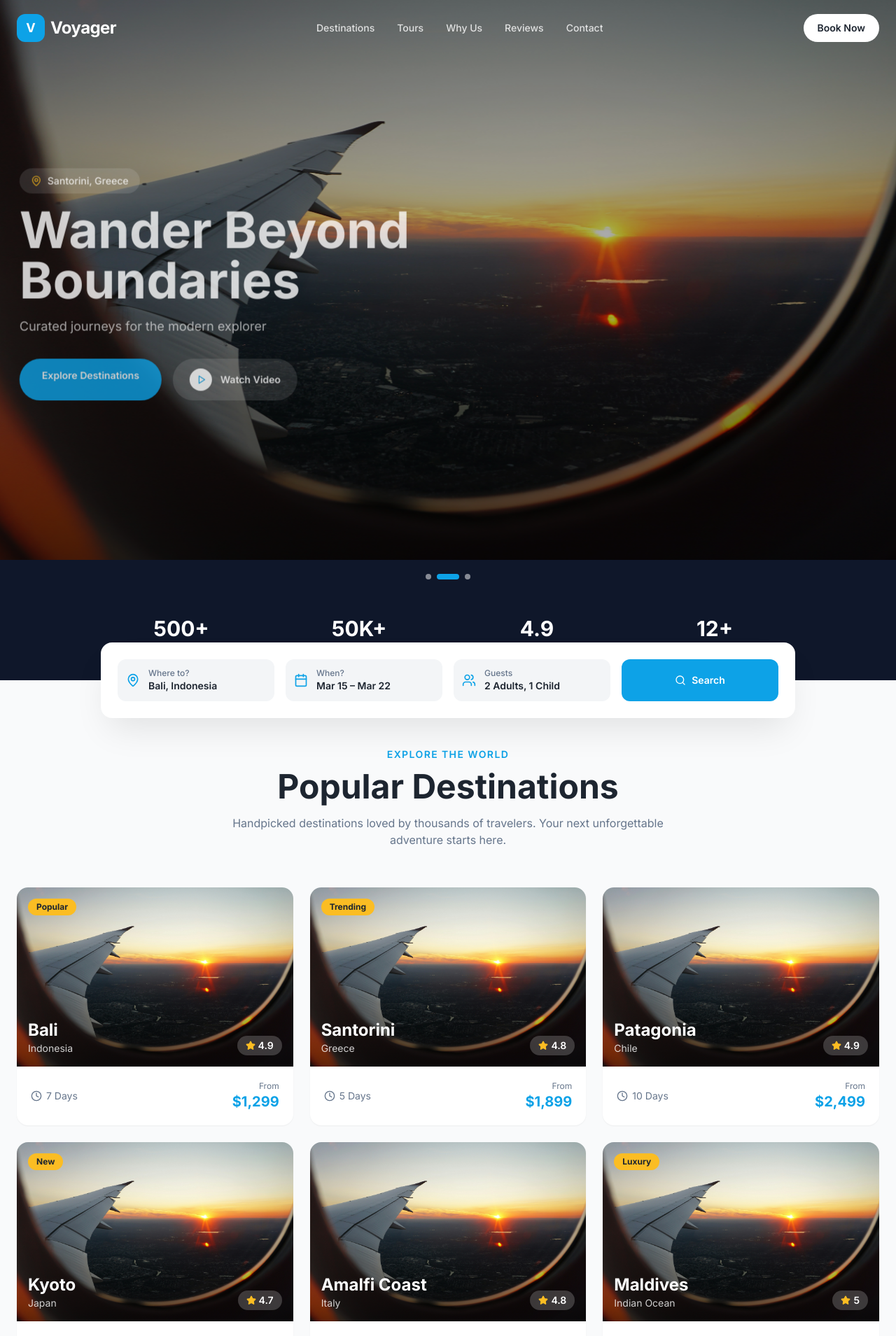
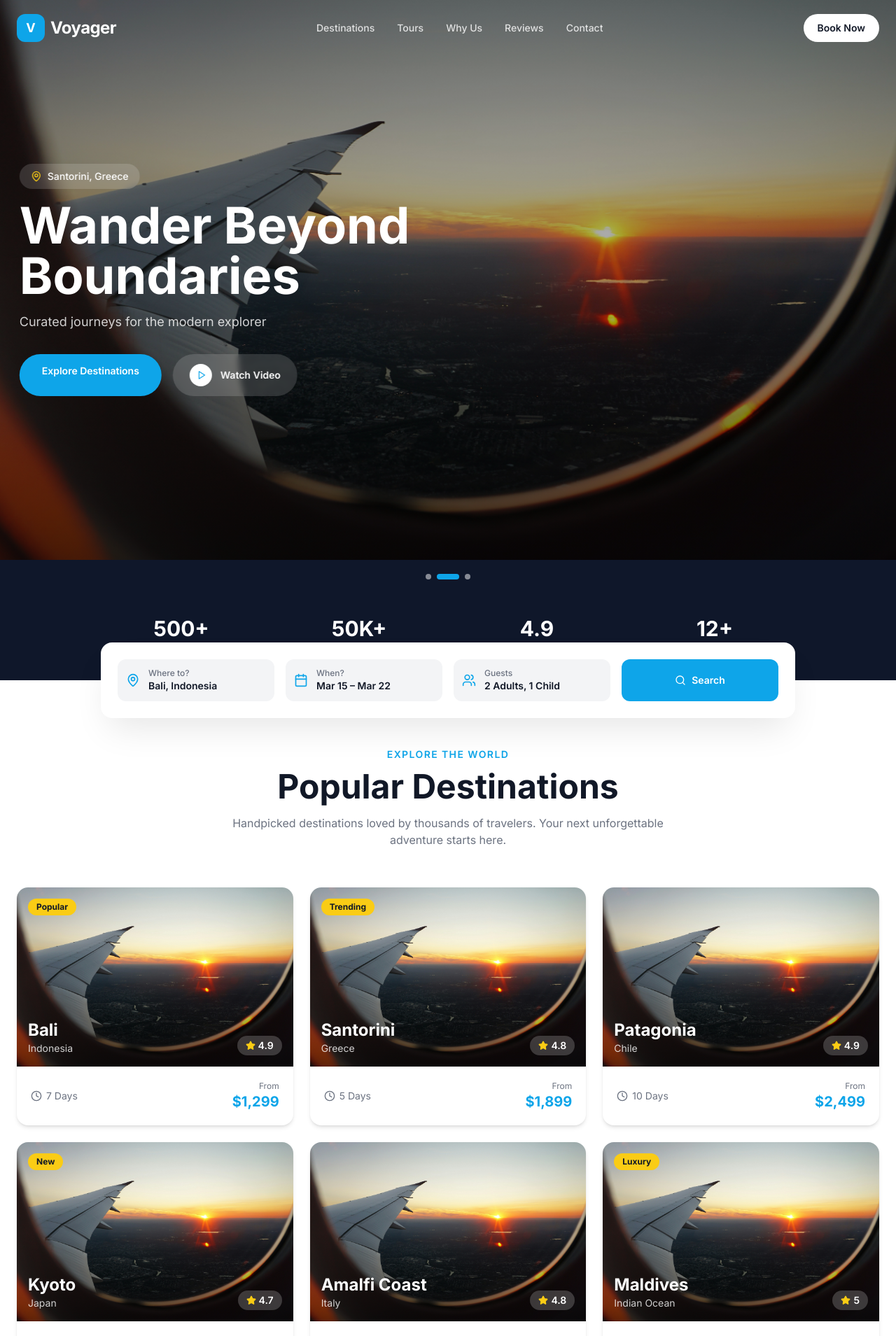
Before and after one commit to s0vers/talwker, a Next.js app: page / in a window 1280 px wide. Shown: the top 1909 px of the page at 70% size. Built offline with nearby package versions, Linux system fonts and the light colour scheme.

Commit message:
Fix rendering: remove framer-motion SSR opacity issues, use direct Tailwind colors instead of CSS variables
Co-authored-by: Sovers Tonmoy Pandey <pandey.sovers@gmail.com>

```diff
--- a/src/components/BasicLayout.tsx
+++ b/src/components/BasicLayout.tsx
@@ -1,6 +1,5 @@
 "use client";
 
-import Image from "next/image";
 import Link from "next/link";
 import React, { useState, useEffect } from "react";
 import { Sheet, SheetContent, SheetTrigger } from "./ui/sheet";
@@ -44,12 +43,12 @@ export default function BasicLayout({
 			>
 				<div className="mx-auto flex h-20 max-w-7xl items-center justify-between px-4 md:px-6">
 					<Link href="/" className="flex items-center gap-2">
-						<div className="flex h-10 w-10 items-center justify-center rounded-lg bg-primary">
+						<div className="flex h-10 w-10 items-center justify-center rounded-lg bg-sky-500">
 							<span className="text-lg font-bold text-white">V</span>
 						</div>
 						<span
 							className={`text-2xl font-bold tracking-tight ${
-								scrolled ? "text-foreground" : "text-white"
+								scrolled ? "text-gray-900" : "text-white"
 							}`}
 						>
 							Voyager
@@ -61,9 +60,9 @@ export default function BasicLayout({
 							<Link
 								key={link.href}
 								href={link.href}
-								className={`text-sm font-medium transition-colors hover:text-primary ${
+								className={`text-sm font-medium transition-colors hover:text-sky-500 ${
 									scrolled
-										? "text-foreground/70"
+										? "text-gray-600"
 										: "text-white/80 hover:text-white"
 								}`}
 							>
@@ -77,8 +76,8 @@ export default function BasicLayout({
 							href="#contact"
 							className={`rounded-full px-5 py-2.5 text-sm font-semibold transition-all ${
 								scrolled
-									? "bg-primary text-white hover:bg-primary/90"
-									: "bg-white text-foreground hover:bg-white/90"
+									? "bg-sky-500 text-white hover:bg-sky-600"
+									: "bg-white text-gray-900 hover:bg-white/90"
 							}`}
 						>
 							Book Now
@@ -90,7 +89,7 @@ export default function BasicLayout({
 							<button className="lg:hidden" aria-label="Open menu">
 								<LuMenu
 									className={`h-7 w-7 ${
-										scrolled ? "text-foreground" : "text-white"
+										scrolled ? "text-gray-900" : "text-white"
 									}`}
 								/>
 							</button>
@@ -98,10 +97,10 @@ export default function BasicLayout({
 						<SheetContent side="right" className="w-80 bg-white p-8">
 							<div className="flex flex-col gap-8">
 								<div className="flex items-center gap-2">
-									<div className="flex h-9 w-9 items-center justify-center rounded-lg bg-primary">
+									<div className="flex h-9 w-9 items-center justify-center rounded-lg bg-sky-500">
 										<span className="text-base font-bold text-white">V</span>
 									</div>
-									<span className="text-xl font-bold text-foreground">
+									<span className="text-xl font-bold text-gray-900">
 										Voyager
 									</span>
 								</div>
@@ -110,7 +109,7 @@ export default function BasicLayout({
 										<Link
 											key={link.href}
 											href={link.href}
-											className="text-lg font-medium text-foreground/70 transition-colors hover:text-primary"
+											className="text-lg font-medium text-gray-600 transition-colors hover:text-sky-500"
 										>
 											{link.label}
 										</Link>
@@ -118,7 +117,7 @@ export default function BasicLayout({
 								</nav>
 								<Link
 									href="#contact"
-									className="rounded-full bg-primary px-5 py-3 text-center text-sm font-semibold text-white transition-all hover:bg-primary/90"
+									className="rounded-full bg-sky-500 px-5 py-3 text-center text-sm font-semibold text-white transition-all hover:bg-sky-600"
 								>
 									Book Now
 								</Link>
@@ -135,7 +134,7 @@ export default function BasicLayout({
 					<div className="grid gap-10 md:grid-cols-2 lg:grid-cols-4">
 						<div>
 							<div className="mb-6 flex items-center gap-2">
-								<div className="flex h-10 w-10 items-center justify-center rounded-lg bg-primary">
+								<div className="flex h-10 w-10 items-center justify-center rounded-lg bg-sky-500">
 									<span className="text-lg font-bold text-white">V</span>
 								</div>
 								<span className="text-2xl font-bold">Voyager</span>
@@ -150,7 +149,7 @@ export default function BasicLayout({
 										<a
 											key={i}
 											href="#"
-											className="flex h-9 w-9 items-center justify-center rounded-full bg-slate-800 text-slate-400 transition-colors hover:bg-primary hover:text-white"
+											className="flex h-9 w-9 items-center justify-center rounded-full bg-slate-800 text-slate-400 transition-colors hover:bg-sky-500 hover:text-white"
 										>
 											<Icon className="h-4 w-4" />
 										</a>
@@ -160,7 +159,7 @@ export default function BasicLayout({
 						</div>
 
 						<div>
-							<h3 className="mb-5 text-sm font-semibold uppercase tracking-wider">
+							<h3 className="mb-5 text-sm font-semibold uppercase tracking-wider text-white">
 								Quick Links
 							</h3>
 							<ul className="space-y-3 text-sm text-slate-400">
@@ -177,7 +176,7 @@ export default function BasicLayout({
 						</div>
 
 						<div>
-							<h3 className="mb-5 text-sm font-semibold uppercase tracking-wider">
+							<h3 className="mb-5 text-sm font-semibold uppercase tracking-wider text-white">
 								Support
 							</h3>
 							<ul className="space-y-3 text-sm text-slate-400">
@@ -194,20 +193,20 @@ export default function BasicLayout({
 						</div>
 
 						<div>
-							<h3 className="mb-5 text-sm font-semibold uppercase tracking-wider">
+							<h3 className="mb-5 text-sm font-semibold uppercase tracking-wider text-white">
 								Contact Us
 							</h3>
 							<ul className="space-y-4 text-sm text-slate-400">
 								<li className="flex items-start gap-3">
-									<LuMapPin className="mt-0.5 h-4 w-4 shrink-0 text-primary" />
+									<LuMapPin className="mt-0.5 h-4 w-4 shrink-0 text-sky-500" />
 									<span>123 Travel Street, Adventure City, AC 10001</span>
 								</li>
 								<li className="flex items-center gap-3">
-									<LuPhone className="h-4 w-4 shrink-0 text-primary" />
+									<LuPhone className="h-4 w-4 shrink-0 text-sky-500" />
 									<span>+1 (555) 123-4567</span>
 								</li>
 								<li className="flex items-center gap-3">
-									<LuMail className="h-4 w-4 shrink-0 text-primary" />
+									<LuMail className="h-4 w-4 shrink-0 text-sky-500" />
 									<span>hello@voyager.travel</span>
 								</li>
 							</ul>
--- a/src/components/Destinations/Destinations.tsx
+++ b/src/components/Destinations/Destinations.tsx
@@ -1,6 +1,5 @@
 "use client";
 
-import { motion } from "framer-motion";
 import Image from "next/image";
 import { LuStar, LuClock, LuArrowRight } from "react-icons/lu";
 
@@ -65,48 +64,28 @@ const DESTINATIONS: Destination[] = [
 	},
 ];
 
-const container = {
-	hidden: { opacity: 0 },
-	show: {
-		opacity: 1,
-		transition: { staggerChildren: 0.1 },
-	},
-};
-
-const item = {
-	hidden: { opacity: 0, y: 20 },
-	show: { opacity: 1, y: 0, transition: { duration: 0.5 } },
-};
-
 export default function Destinations() {
 	return (
-		<section id="destinations" className="bg-background py-24">
+		<section id="destinations" className="bg-white py-24">
 			<div className="mx-auto max-w-7xl px-4 md:px-6">
 				<div className="mb-14 text-center">
-					<p className="mb-3 text-sm font-semibold uppercase tracking-widest text-primary">
+					<p className="mb-3 text-sm font-semibold uppercase tracking-widest text-sky-500">
 						Explore the World
 					</p>
-					<h2 className="mb-4 text-4xl font-bold text-foreground md:text-5xl">
+					<h2 className="mb-4 text-4xl font-bold text-gray-900 md:text-5xl">
 						Popular Destinations
 					</h2>
-					<p className="mx-auto max-w-2xl text-muted-foreground">
+					<p className="mx-auto max-w-2xl text-gray-500">
 						Handpicked destinations loved by thousands of travelers. Your next
 						unforgettable adventure starts here.
 					</p>
 				</div>
 
-				<motion.div
-					variants={container}
-					initial="hidden"
-					whileInView="show"
-					viewport={{ once: true, amount: 0.2 }}
-					className="grid grid-cols-1 gap-6 sm:grid-cols-2 lg:grid-cols-3"
-				>
+				<div className="grid grid-cols-1 gap-6 sm:grid-cols-2 lg:grid-cols-3">
 					{DESTINATIONS.map((dest) => (
-						<motion.div
+						<div
 							key={dest.id}
-							variants={item}
-							className="group cursor-pointer overflow-hidden rounded-2xl bg-card shadow-sm transition-all duration-300 hover:shadow-xl"
+							className="group cursor-pointer overflow-hidden rounded-2xl bg-white shadow-md transition-all duration-300 hover:shadow-xl"
 						>
 							<div className="relative h-64 overflow-hidden">
 								<Image
@@ -118,7 +97,7 @@ export default function Destinations() {
 								<div className="absolute inset-0 bg-gradient-to-t from-black/60 via-transparent to-transparent" />
 
 								{dest.tag && (
-									<span className="absolute left-4 top-4 rounded-full bg-secondary px-3 py-1 text-xs font-bold text-secondary-foreground">
+									<span className="absolute left-4 top-4 rounded-full bg-yellow-400 px-3 py-1 text-xs font-bold text-gray-900">
 										{dest.tag}
 									</span>
 								)}
@@ -131,7 +110,7 @@ export default function Destinations() {
 										<p className="text-sm text-white/80">{dest.country}</p>
 									</div>
 									<div className="flex items-center gap-1 rounded-full bg-white/20 px-3 py-1 backdrop-blur-sm">
-										<LuStar className="h-3.5 w-3.5 fill-secondary text-secondary" />
+										<LuStar className="h-3.5 w-3.5 fill-yellow-400 text-yellow-400" />
 										<span className="text-sm font-semibold text-white">
 											{dest.rating}
 										</span>
@@ -141,26 +120,26 @@ export default function Destinations() {
 
 							<div className="flex items-center justify-between p-5">
 								<div className="flex items-center gap-4">
-									<div className="flex items-center gap-1.5 text-muted-foreground">
+									<div className="flex items-center gap-1.5 text-gray-500">
 										<LuClock className="h-4 w-4" />
 										<span className="text-sm">{dest.duration}</span>
 									</div>
 								</div>
 								<div className="text-right">
-									<p className="text-xs text-muted-foreground">From</p>
-									<p className="text-xl font-bold text-primary">
+									<p className="text-xs text-gray-500">From</p>
+									<p className="text-xl font-bold text-sky-500">
 										${dest.price.toLocaleString()}
 									</p>
 								</div>
 							</div>
-						</motion.div>
+						</div>
 					))}
-				</motion.div>
+				</div>
 
 				<div className="mt-12 text-center">
 					<a
 						href="#"
-						className="group inline-flex items-center gap-2 rounded-full border-2 border-primary px-8 py-3 text-sm font-semibold text-primary transition-all hover:bg-primary hover:text-white"
+						className="group inline-flex items-center gap-2 rounded-full border-2 border-sky-500 px-8 py-3 text-sm font-semibold text-sky-500 transition-all hover:bg-sky-500 hover:text-white"
 					>
 						View All Destinations
 						<LuArrowRight className="h-4 w-4 transition-transform group-hover:translate-x-1" />
--- a/src/components/HeroSection/HeroSection.tsx
+++ b/src/components/HeroSection/HeroSection.tsx
@@ -9,7 +9,6 @@ import {
 	CarouselContent,
 	CarouselItem,
 } from "../ui/carousel";
-import { motion } from "framer-motion";
 import {
 	LuMapPin,
 	LuCalendar,
@@ -83,17 +82,9 @@ const HeroSection: React.FC = () => {
 
 								<div className="absolute inset-0 flex items-center">
 									<div className="mx-auto w-full max-w-7xl px-4 md:px-6">
-										<motion.div
-											initial={{ opacity: 0, y: 30 }}
-											animate={{
-												opacity: current === index ? 1 : 0,
-												y: current === index ? 0 : 30,
-											}}
-											transition={{ duration: 0.8, delay: 0.2 }}
-											className="max-w-2xl"
-										>
+										<div className="max-w-2xl">
 											<div className="mb-4 inline-flex items-center gap-2 rounded-full bg-white/15 px-4 py-2 backdrop-blur-sm">
-												<LuMapPin className="h-4 w-4 text-secondary" />
+												<LuMapPin className="h-4 w-4 text-yellow-400" />
 												<span className="text-sm font-medium text-white">
 													{slide.location}
 												</span>
@@ -107,18 +98,18 @@ const HeroSection: React.FC = () => {
 											<div className="flex flex-wrap gap-4">
 												<a
 													href="#destinations"
-													className="rounded-full bg-primary px-8 py-3.5 text-sm font-semibold text-white transition-all hover:bg-primary/90 hover:shadow-lg hover:shadow-primary/25"
+													className="rounded-full bg-sky-500 px-8 py-3.5 text-sm font-semibold text-white transition-all hover:bg-sky-600 hover:shadow-lg hover:shadow-sky-500/25"
 												>
 													Explore Destinations
 												</a>
 												<button className="group flex items-center gap-3 rounded-full bg-white/15 px-6 py-3.5 text-sm font-semibold text-white backdrop-blur-sm transition-all hover:bg-white/25">
-													<span className="flex h-8 w-8 items-center justify-center rounded-full bg-white text-primary transition-transform group-hover:scale-110">
+													<span className="flex h-8 w-8 items-center justify-center rounded-full bg-white text-sky-500 transition-transform group-hover:scale-110">
 														<LuPlay className="ml-0.5 h-3.5 w-3.5" />
 													</span>
 													Watch Video
 												</button>
 											</div>
-										</motion.div>
+										</div>
 									</div>
 								</div>
 							</div>
@@ -134,7 +125,7 @@ const HeroSection: React.FC = () => {
 						key={i}
 						onClick={() => api?.scrollTo(i)}
 						className={`h-2 rounded-full transition-all ${
-							current === i ? "w-8 bg-primary" : "w-2 bg-white/50"
+							current === i ? "w-8 bg-sky-500" : "w-2 bg-white/50"
 						}`}
 						aria-label={`Go to slide ${i + 1}`}
 					/>
@@ -146,40 +137,40 @@ const HeroSection: React.FC = () => {
 				<div className="mx-auto max-w-5xl px-4">
 					<div className="rounded-2xl bg-white p-4 shadow-2xl shadow-black/10 md:p-6">
 						<div className="grid grid-cols-1 gap-4 md:grid-cols-4">
-							<div className="flex items-center gap-3 rounded-xl bg-muted p-3">
-								<LuMapPin className="h-5 w-5 shrink-0 text-primary" />
+							<div className="flex items-center gap-3 rounded-xl bg-gray-100 p-3">
+								<LuMapPin className="h-5 w-5 shrink-0 text-sky-500" />
 								<div>
-									<p className="text-xs font-medium text-muted-foreground">
+									<p className="text-xs font-medium text-gray-500">
 										Where to?
 									</p>
-									<p className="text-sm font-semibold text-foreground">
+									<p className="text-sm font-semibold text-gray-900">
 										Bali, Indonesia
 									</p>
 								</div>
 							</div>
-							<div className="flex items-center gap-3 rounded-xl bg-muted p-3">
-								<LuCalendar className="h-5 w-5 shrink-0 text-primary" />
+							<div className="flex items-center gap-3 rounded-xl bg-gray-100 p-3">
+								<LuCalendar className="h-5 w-5 shrink-0 text-sky-500" />
 								<div>
-									<p className="text-xs font-medium text-muted-foreground">
+									<p className="text-xs font-medium text-gray-500">
 										When?
 									</p>
-									<p className="text-sm font-semibold text-foreground">
+									<p className="text-sm font-semibold text-gray-900">
 										Mar 15 – Mar 22
 									</p>
 								</div>
 							</div>
-							<div className="flex items-center gap-3 rounded-xl bg-muted p-3">
-								<LuUsers className="h-5 w-5 shrink-0 text-primary" />
+							<div className="flex items-center gap-3 rounded-xl bg-gray-100 p-3">
+								<LuUsers className="h-5 w-5 shrink-0 text-sky-500" />
 								<div>
-									<p className="text-xs font-medium text-muted-foreground">
+									<p className="text-xs font-medium text-gray-500">
 										Guests
 									</p>
-									<p className="text-sm font-semibold text-foreground">
+									<p className="text-sm font-semibold text-gray-900">
 										2 Adults, 1 Child
 									</p>
 								</div>
 							</div>
-							<button className="flex items-center justify-center gap-2 rounded-xl bg-primary px-6 py-3 text-sm font-semibold text-white transition-all hover:bg-primary/90">
+							<button className="flex items-center justify-center gap-2 rounded-xl bg-sky-500 px-6 py-3 text-sm font-semibold text-white transition-all hover:bg-sky-600">
 								<LuSearch className="h-4 w-4" />
 								Search
 							</button>
--- a/src/components/Testimonials/Testimonials.tsx
+++ b/src/components/Testimonials/Testimonials.tsx
@@ -1,6 +1,5 @@
 "use client";
 
-import { motion } from "framer-motion";
 import { LuStar, LuQuote } from "react-icons/lu";
 import { Avatar, AvatarFallback, AvatarImage } from "../ui/avatar";
 
@@ -34,62 +33,45 @@ const TESTIMONIALS: Testimonial[] = [
 	},
 ];
 
-const container = {
-	hidden: { opacity: 0 },
-	show: { opacity: 1, transition: { staggerChildren: 0.15 } },
-};
-
-const item = {
-	hidden: { opacity: 0, y: 20 },
-	show: { opacity: 1, y: 0, transition: { duration: 0.5 } },
-};
-
 export default function Testimonials() {
 	return (
-		<section id="testimonials" className="bg-muted/50 py-24">
+		<section id="testimonials" className="bg-gray-50 py-24">
 			<div className="mx-auto max-w-7xl px-4 md:px-6">
 				<div className="mb-14 text-center">
-					<p className="mb-3 text-sm font-semibold uppercase tracking-widest text-primary">
+					<p className="mb-3 text-sm font-semibold uppercase tracking-widest text-sky-500">
 						Traveler Stories
 					</p>
-					<h2 className="mb-4 text-4xl font-bold text-foreground md:text-5xl">
+					<h2 className="mb-4 text-4xl font-bold text-gray-900 md:text-5xl">
 						What Our Travelers Say
 					</h2>
-					<p className="mx-auto max-w-2xl text-muted-foreground">
+					<p className="mx-auto max-w-2xl text-gray-500">
 						Real stories from real adventurers who trusted Voyager to craft
 						their perfect getaway.
 					</p>
 				</div>
 
-				<motion.div
-					variants={container}
-					initial="hidden"
-					whileInView="show"
-					viewport={{ once: true, amount: 0.2 }}
-					className="grid grid-cols-1 gap-6 md:grid-cols-3"
-				>
+				<div className="grid grid-cols-1 gap-6 md:grid-cols-3">
 					{TESTIMONIALS.map((t) => (
-						<motion.div
+						<div
 							key={t.id}
-							variants={item}
-							className="relative rounded-2xl bg-card p-7 shadow-sm transition-all duration-300 hover:shadow-lg"
+							className="relative rounded-2xl bg-white p-7 shadow-sm transition-all duration-300 hover:shadow-lg"
 						>
-							<LuQuote className="mb-4 h-8 w-8 text-primary/20" />
+							<LuQuote className="mb-4 h-8 w-8 text-sky-200" />
 
 							<div className="mb-4 flex gap-1">
 								{Array.from({ length: t.rating }).map((_, i) => (
 									<LuStar
 										key={i}
-										className="h-4 w-4 fill-secondary text-secondary"
+										className="h-4 w-4 fill-yellow-400 text-yellow-400"
 									/>
 								))}
 							</div>
 
-							<p className="mb-6 text-sm leading-relaxed text-muted-foreground">
+							<p className="mb-6 text-sm leading-relaxed text-gray-600">
 								&ldquo;{t.text}&rdquo;
 							</p>
 
-							<div className="flex items-center gap-3 border-t border-border pt-5">
+							<div className="flex items-center gap-3 border-t border-gray-200 pt-5">
 								<Avatar className="h-11 w-11">
 									<AvatarImage src={t.avatar} alt={t.name} />
 									<AvatarFallback>
@@ -100,19 +82,19 @@ export default function Testimonials() {
 									</AvatarFallback>
 								</Avatar>
 								<div>
-									<p className="text-sm font-semibold text-foreground">
+									<p className="text-sm font-semibold text-gray-900">
 										{t.name}
 									</p>
-									<p className="text-xs text-muted-foreground">{t.location}</p>
+									<p className="text-xs text-gray-500">{t.location}</p>
 								</div>
 							</div>
 
-							<p className="mt-3 inline-block rounded-full bg-primary/10 px-3 py-1 text-xs font-medium text-primary">
+							<p className="mt-3 inline-block rounded-full bg-sky-50 px-3 py-1 text-xs font-medium text-sky-600">
 								{t.trip}
 							</p>
-						</motion.div>
+						</div>
 					))}
-				</motion.div>
+				</div>
 			</div>
 		</section>
 	);
--- a/src/components/WhyChooseUs/WhyChooseUs.tsx
+++ b/src/components/WhyChooseUs/WhyChooseUs.tsx
@@ -1,6 +1,5 @@
 "use client";
 
-import { motion } from "framer-motion";
 import {
 	LuShield,
 	LuHeadphones,
@@ -55,60 +54,43 @@ const FEATURES = [
 	},
 ];
 
-const container = {
-	hidden: { opacity: 0 },
-	show: { opacity: 1, transition: { staggerChildren: 0.08 } },
-};
-
-const item = {
-	hidden: { opacity: 0, y: 20 },
-	show: { opacity: 1, y: 0, transition: { duration: 0.5 } },
-};
-
 export default function WhyChooseUs() {
 	return (
-		<section id="about" className="bg-muted/50 py-24">
+		<section id="about" className="bg-gray-50 py-24">
 			<div className="mx-auto max-w-7xl px-4 md:px-6">
 				<div className="mb-14 text-center">
-					<p className="mb-3 text-sm font-semibold uppercase tracking-widest text-primary">
+					<p className="mb-3 text-sm font-semibold uppercase tracking-widest text-sky-500">
 						Why Voyager
 					</p>
-					<h2 className="mb-4 text-4xl font-bold text-foreground md:text-5xl">
+					<h2 className="mb-4 text-4xl font-bold text-gray-900 md:text-5xl">
 						Travel with Confidence
 					</h2>
-					<p className="mx-auto max-w-2xl text-muted-foreground">
+					<p className="mx-auto max-w-2xl text-gray-500">
 						We go above and beyond to make sure your adventure is seamless,
 						safe, and unforgettable.
 					</p>
 				</div>
 
-				<motion.div
-					variants={container}
-					initial="hidden"
-					whileInView="show"
-					viewport={{ once: true, amount: 0.2 }}
-					className="grid grid-cols-1 gap-6 md:grid-cols-2 lg:grid-cols-3"
-				>
+				<div className="grid grid-cols-1 gap-6 md:grid-cols-2 lg:grid-cols-3">
 					{FEATURES.map((feature, i) => (
-						<motion.div
+						<div
 							key={i}
-							variants={item}
-							className="group rounded-2xl bg-card p-7 shadow-sm transition-all duration-300 hover:-translate-y-1 hover:shadow-lg"
+							className="group rounded-2xl bg-white p-7 shadow-sm transition-all duration-300 hover:-translate-y-1 hover:shadow-lg"
 						>
 							<div
 								className={`mb-5 inline-flex h-12 w-12 items-center justify-center rounded-xl ${feature.color}`}
 							>
 								<feature.icon className="h-6 w-6" />
 							</div>
-							<h3 className="mb-2 text-lg font-bold text-foreground">
+							<h3 className="mb-2 text-lg font-bold text-gray-900">
 								{feature.title}
 							</h3>
-							<p className="text-sm leading-relaxed text-muted-foreground">
+							<p className="text-sm leading-relaxed text-gray-500">
 								{feature.description}
 							</p>
-						</motion.div>
+						</div>
 					))}
-				</motion.div>
+				</div>
 			</div>
 		</section>
 	);
```
Also changed, not shown: src/components/FeaturedTours/FeaturedTours.tsx (+16 -25 lines), src/components/Newsletter/Newsletter.tsx (+3 -11 lines).
